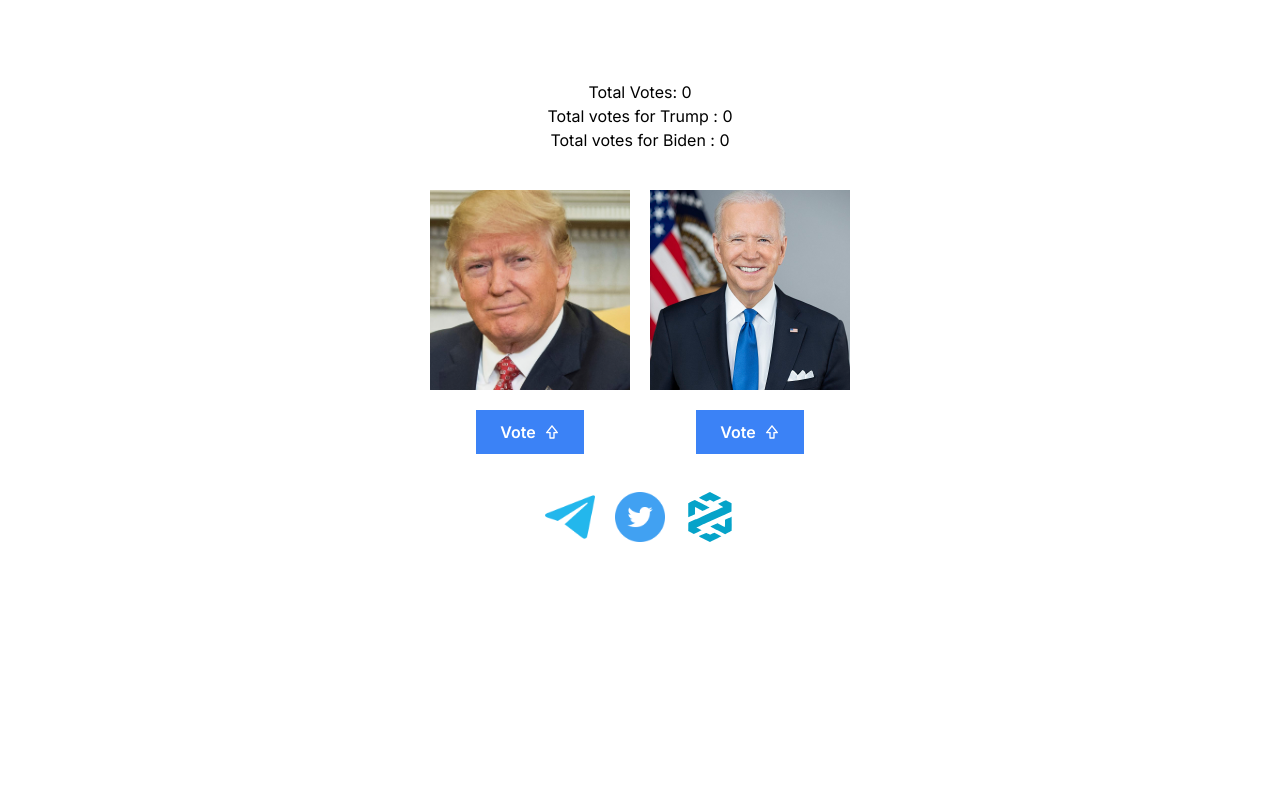
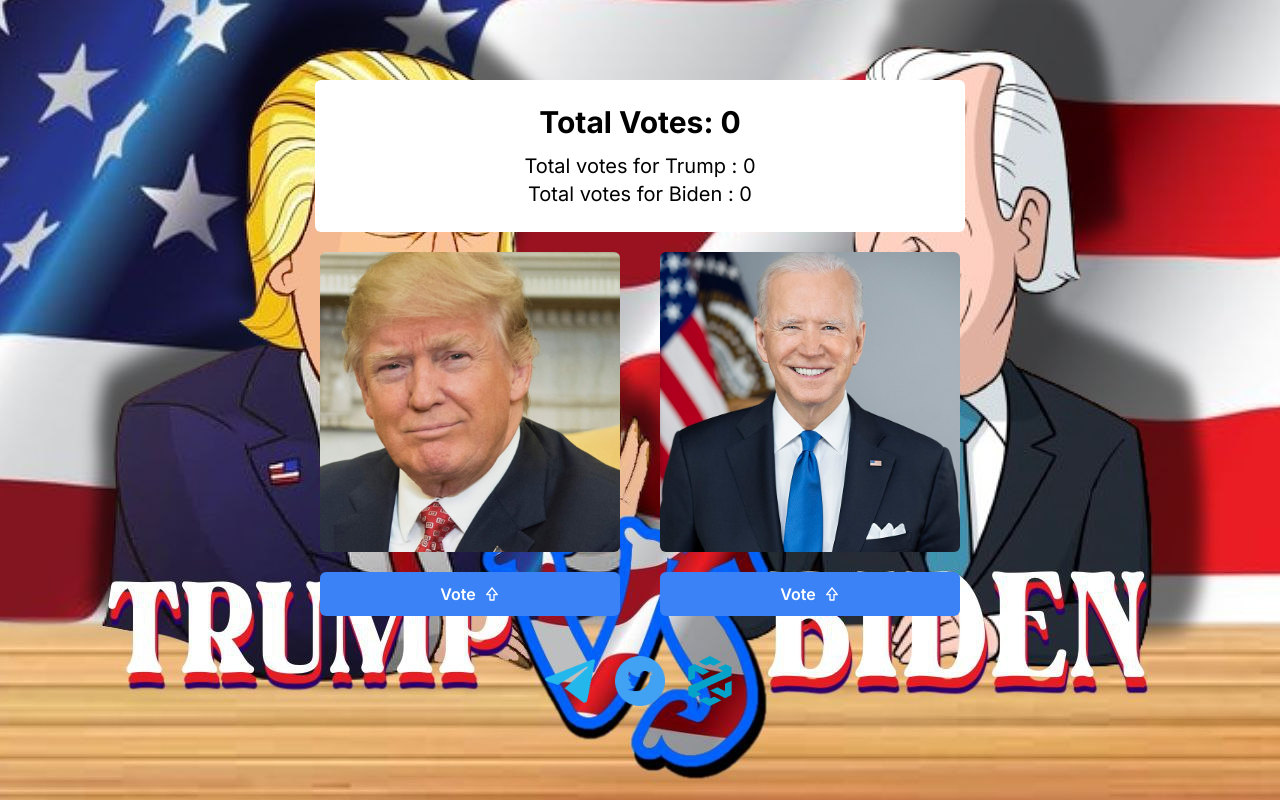
Before and after one commit to moofazzel/voting, a Next.js app: page / in a window 1280 px wide. Built offline with nearby package versions, Linux system fonts and the light colour scheme; no server answers; the database is empty.

Commit message:
Update UI

```diff
--- a/app/components/Biden.js
+++ b/app/components/Biden.js
@@ -3,6 +3,7 @@ import Image from "next/image";
 import biden from "../../public/biden.jpg";
 import dbConnect from "../connect/mongodb";
 import Votes from "../modals/Votes";
+import BidenVoteButton from "./BidenVoteButton";
 
 const Biden = async () => {
   const addBidenVote = async (formData) => {
@@ -31,26 +32,15 @@ const Biden = async () => {
 
   return (
     <form action={addBidenVote}>
-      <div className=" w-[200px] h-[200px] relative">
-        <Image fill className="object-cover" src={biden} alt="biden" />
+      <div className=" w-[300px] h-[300px] relative mx-auto">
+        <Image
+          fill
+          className="object-cover rounded-md"
+          src={biden}
+          alt="biden"
+        />
       </div>
-      <div className="flex justify-center mt-5">
-        <button className="flex gap-2 items-center bg-blue-500 px-6 py-2.5 text-white font-semibold hover:bg-blue-600 group">
-          <span>Vote</span>
-          <svg
-            className="group-hover:-translate-y-[2px] transition-transform duration-300"
-            stroke="currentColor"
-            fill="currentColor"
-            stroke-width="0"
-            viewBox="0 0 24 24"
-            height="1em"
-            width="1em"
-            xmlns="http://www.w3.org/2000/svg"
-          >
-            <path d="M12.781 2.375c-.381-.475-1.181-.475-1.562 0l-8 10A1.001 1.001 0 0 0 4 14h4v7a1 1 0 0 0 1 1h6a1 1 0 0 0 1-1v-7h4a1.001 1.001 0 0 0 .781-1.625l-8-10zM15 12h-1v8h-4v-8H6.081L12 4.601 17.919 12H15z"></path>
-          </svg>
-        </button>
-      </div>
+      <BidenVoteButton />
     </form>
   );
 };
--- /dev/null
+++ b/app/components/BidenVoteButton.js
@@ -0,0 +1,25 @@
+`use client`;
+
+const BidenVoteButton = () => {
+  return (
+    <div className="flex justify-center mt-5">
+      <button className="flex gap-2 w-[300px] justify-center items-center bg-blue-500 px-6 py-2.5 text-white font-semibold hover:bg-blue-600 group rounded-md">
+        <span>Vote</span>
+        <svg
+          className="group-hover:-translate-y-[2px] transition-transform duration-300"
+          stroke="currentColor"
+          fill="currentColor"
+          stroke-width="0"
+          viewBox="0 0 24 24"
+          height="1em"
+          width="1em"
+          xmlns="http://www.w3.org/2000/svg"
+        >
+          <path d="M12.781 2.375c-.381-.475-1.181-.475-1.562 0l-8 10A1.001 1.001 0 0 0 4 14h4v7a1 1 0 0 0 1 1h6a1 1 0 0 0 1-1v-7h4a1.001 1.001 0 0 0 .781-1.625l-8-10zM15 12h-1v8h-4v-8H6.081L12 4.601 17.919 12H15z"></path>
+        </svg>
+      </button>
+    </div>
+  );
+};
+
+export default BidenVoteButton;
--- a/app/components/Trump.js
+++ b/app/components/Trump.js
@@ -4,6 +4,7 @@ import { toast } from "react-toastify";
 import trump from "../../public/trump.png";
 import dbConnect from "../connect/mongodb";
 import Votes from "../modals/Votes";
+import TrumpVoteButton from "./TrumpVoteButton";
 
 const Trump = async () => {
   const addTrumpVote = async (formData) => {
@@ -42,29 +43,15 @@ const Trump = async () => {
         value={"John Doe"}
         readOnly
       />
-      <div className=" w-[200px] h-[200px] relative">
-        <Image fill className="object-cover" src={trump} alt="trump" />
+      <div className=" w-[300px] h-[300px] relative mx-auto">
+        <Image
+          fill
+          className="object-cover rounded-md"
+          src={trump}
+          alt="trump"
+        />
       </div>
-      <div className="flex justify-center mt-5">
-        <button
-          type="submit"
-          className="flex gap-2 items-center bg-blue-500 px-6 py-2.5 text-white font-semibold hover:bg-blue-600 group"
-        >
-          <span>Vote</span>
-          <svg
-            className="group-hover:-translate-y-[2px] transition-transform duration-300"
-            stroke="currentColor"
-            fill="currentColor"
-            stroke-width="0"
-            viewBox="0 0 24 24"
-            height="1em"
-            width="1em"
-            xmlns="http://www.w3.org/2000/svg"
-          >
-            <path d="M12.781 2.375c-.381-.475-1.181-.475-1.562 0l-8 10A1.001 1.001 0 0 0 4 14h4v7a1 1 0 0 0 1 1h6a1 1 0 0 0 1-1v-7h4a1.001 1.001 0 0 0 .781-1.625l-8-10zM15 12h-1v8h-4v-8H6.081L12 4.601 17.919 12H15z"></path>
-          </svg>
-        </button>
-      </div>
+      <TrumpVoteButton />
     </form>
   );
 };
--- /dev/null
+++ b/app/components/TrumpVoteButton.js
@@ -0,0 +1,28 @@
+`use client`;
+
+const TrumpVoteButton = () => {
+  return (
+    <div className="flex justify-center mt-5">
+      <button
+        type="submit"
+        className="flex w-[300px] justify-center gap-2 items-center bg-blue-500 px-6 py-2.5 text-white font-semibold hover:bg-blue-600 group rounded-md"
+      >
+        <span>Vote</span>
+        <svg
+          className="group-hover:-translate-y-[2px] transition-transform duration-300"
+          stroke="currentColor"
+          fill="currentColor"
+          stroke-width="0"
+          viewBox="0 0 24 24"
+          height="1em"
+          width="1em"
+          xmlns="http://www.w3.org/2000/svg"
+        >
+          <path d="M12.781 2.375c-.381-.475-1.181-.475-1.562 0l-8 10A1.001 1.001 0 0 0 4 14h4v7a1 1 0 0 0 1 1h6a1 1 0 0 0 1-1v-7h4a1.001 1.001 0 0 0 .781-1.625l-8-10zM15 12h-1v8h-4v-8H6.081L12 4.601 17.919 12H15z"></path>
+        </svg>
+      </button>
+    </div>
+  );
+};
+
+export default TrumpVoteButton;
--- a/app/components/VoteDetails.js
+++ b/app/components/VoteDetails.js
@@ -10,10 +10,14 @@ const VoteDetails = async () => {
   const totalVote = parseInt(bidenVote) + parseInt(trumpVote);
 
   return (
-    <div className="text-center mb-5 mt-20">
-      <h1>Total Votes: {totalVote || 0} </h1>
-      <h3>Total votes for Trump : {trumpVote || 0}</h3>
-      <h3>Total votes for Biden : {bidenVote || 0} </h3>
+    <div className="text-center mb-5 pt-20 ">
+      <div className="bg-white max-w-[650px] mx-auto px-5 py-6 rounded-md">
+        <h1 className="text-3xl font-bold mb-3">
+          Total Votes: {totalVote || 0}{" "}
+        </h1>
+        <h3 className="text-xl">Total votes for Trump : {trumpVote || 0}</h3>
+        <h3 className="text-xl ">Total votes for Biden : {bidenVote || 0} </h3>
+      </div>
     </div>
   );
 };
--- a/app/page.js
+++ b/app/page.js
@@ -7,17 +7,27 @@ import Biden from "./components/Biden";
 import Trump from "./components/Trump";
 import VoteDetails from "./components/VoteDetails";
 
+import bg from "../public/bg.jpg";
+
 export default function Home() {
   return (
-    <main>
+    <main
+      style={{
+        backgroundImage: `url(${bg.src})`,
+        backgroundSize: "cover",
+        backgroundRepeat: "no-repeat",
+        backgroundPosition: "center",
+      }}
+      className="px-5 h-screen"
+    >
       <VoteDetails />
 
-      <div className="flex gap-5 justify-center h-[300px] items-center">
+      <div className="sm:flex gap-10 justify-center space-y-10 sm:space-y-0 items-center">
         <Trump />
         <Biden />
       </div>
 
-      <div className="flex justify-center gap-5 mt-5">
+      <div className="flex justify-center gap-5 mt-10">
         <Link href="tglink">
           <Image
             className="w-[50px] h-[50px] "
```
Also changed, not shown: public/bg.jpg (added).
